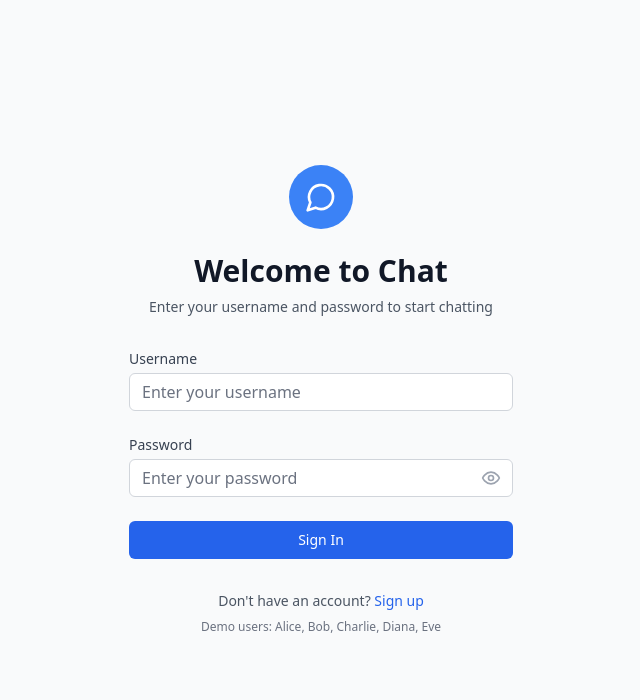
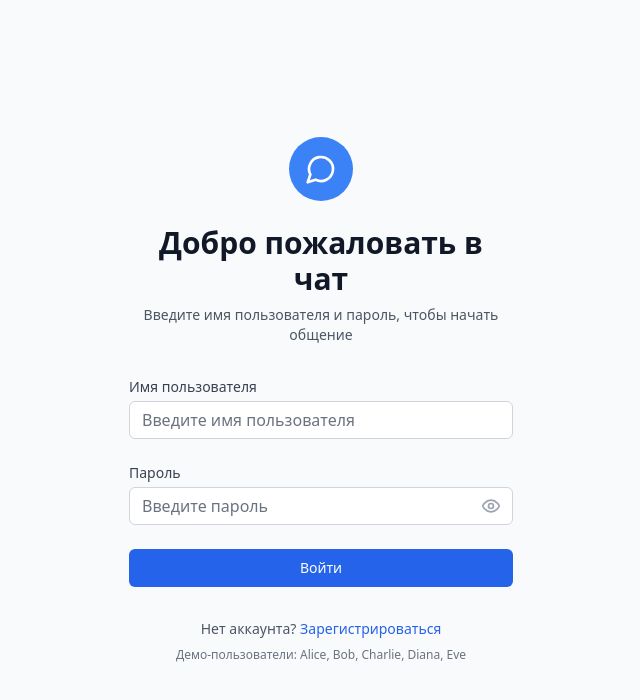
Before and after one commit to tepsurkaevIsa/chat_1.0, a React (Vite) app in the folder client/: page / in a window 1280 px wide. Shown: the top 700 px of the page, without its empty margins (319-959 px from the left). Built offline with nearby package versions, Linux system fonts and the light colour scheme.

Commit message:
feat: Translate UI to Russian and improve error messages
Co-authored-by: tepsurkaevisa <tepsurkaevisa@proton.me>

```diff
--- a/client/index.html
+++ b/client/index.html
@@ -1,5 +1,5 @@
 <!doctype html>
-<html lang="en">
+<html lang="ru">
   <head>
     <meta charset="UTF-8" />
     <link rel="icon" type="image/svg+xml" href="/vite.svg" />
@@ -7,7 +7,7 @@
     <meta name="theme-color" content="#3b82f6" />
     <meta name="apple-mobile-web-app-capable" content="yes" />
     <meta name="apple-mobile-web-app-status-bar-style" content="default" />
-    <title>Chat MVP</title>
+    <title>Чат MVP</title>
   </head>
   <body>
     <div id="root"></div>
--- a/client/src/components/LoginForm.tsx
+++ b/client/src/components/LoginForm.tsx
@@ -17,15 +17,15 @@ export function LoginForm({ onLogin, onSwitchToRegister, isLoading }: LoginFormP
     const newErrors: { [key: string]: string } = {};
 
     if (!username.trim()) {
-      newErrors.username = 'Username is required';
+      newErrors.username = 'Требуется имя пользователя';
     } else if (username.length < 3) {
-      newErrors.username = 'Username must be at least 3 characters';
+      newErrors.username = 'Имя пользователя должно быть не короче 3 символов';
     } else if (username.length > 20) {
-      newErrors.username = 'Username must be less than 20 characters';
+      newErrors.username = 'Имя пользователя должно быть короче 20 символов';
     }
 
     if (!password) {
-      newErrors.password = 'Password is required';
+      newErrors.password = 'Требуется пароль';
     }
 
     setErrors(newErrors);
@@ -49,17 +49,17 @@ export function LoginForm({ onLogin, onSwitchToRegister, isLoading }: LoginFormP
             <MessageCircle className="h-6 w-6 sm:h-8 sm:w-8 text-white" />
           </div>
           <h2 className="mt-4 sm:mt-6 text-2xl sm:text-3xl font-bold text-gray-900 dark:text-white">
-            Welcome to Chat
+            Добро пожаловать в чат
           </h2>
           <p className="mt-2 text-sm text-gray-600 dark:text-gray-400">
-            Enter your username and password to start chatting
+            Введите имя пользователя и пароль, чтобы начать общение
           </p>
         </div>
 
         <form className="mt-6 sm:mt-8 space-y-4 sm:space-y-6" onSubmit={handleSubmit}>
           <div>
             <label htmlFor="username" className="block text-sm font-medium text-gray-700 dark:text-gray-300 mb-1">
-              Username
+              Имя пользователя
             </label>
             <input
               id="username"
@@ -71,7 +71,7 @@ export function LoginForm({ onLogin, onSwitchToRegister, isLoading }: LoginFormP
               className={`relative block w-full px-3 py-3 sm:py-2 border ${
                 errors.username ? 'border-red-500' : 'border-gray-300 dark:border-gray-600'
               } placeholder-gray-500 dark:placeholder-gray-400 text-gray-900 dark:text-white bg-white dark:bg-gray-800 rounded-md focus:outline-none focus:ring-primary-500 focus:border-primary-500 focus:z-10 text-base sm:text-sm`}
-              placeholder="Enter your username"
+              placeholder="Введите имя пользователя"
               maxLength={20}
               disabled={isLoading}
             />
@@ -82,7 +82,7 @@ export function LoginForm({ onLogin, onSwitchToRegister, isLoading }: LoginFormP
 
           <div>
             <label htmlFor="password" className="block text-sm font-medium text-gray-700 dark:text-gray-300 mb-1">
-              Password
+              Пароль
             </label>
             <div className="relative">
               <input
@@ -95,7 +95,7 @@ export function LoginForm({ onLogin, onSwitchToRegister, isLoading }: LoginFormP
                 className={`relative block w-full px-3 py-3 sm:py-2 pr-10 border ${
                   errors.password ? 'border-red-500' : 'border-gray-300 dark:border-gray-600'
                 } placeholder-gray-500 dark:placeholder-gray-400 text-gray-900 dark:text-white bg-white dark:bg-gray-800 rounded-md focus:outline-none focus:ring-primary-500 focus:border-primary-500 focus:z-10 text-base sm:text-sm`}
-                placeholder="Enter your password"
+                placeholder="Введите пароль"
                 disabled={isLoading}
               />
               <button
@@ -125,10 +125,10 @@ export function LoginForm({ onLogin, onSwitchToRegister, isLoading }: LoginFormP
               {isLoading ? (
                 <div className="flex items-center">
                   <div className="animate-spin rounded-full h-4 w-4 border-b-2 border-white mr-2"></div>
-                  Signing in...
+                  Вход...
                 </div>
               ) : (
-                'Sign In'
+                'Войти'
               )}
             </button>
           </div>
@@ -136,16 +136,16 @@ export function LoginForm({ onLogin, onSwitchToRegister, isLoading }: LoginFormP
 
         <div className="text-center">
           <p className="text-sm text-gray-600 dark:text-gray-400">
-            Don't have an account?{' '}
+            Нет аккаунта?{' '}
             <button
               onClick={onSwitchToRegister}
               className="font-medium text-primary-600 hover:text-primary-500 dark:text-primary-400 dark:hover:text-primary-300"
             >
-              Sign up
+              Зарегистрироваться
             </button>
           </p>
           <p className="mt-2 text-xs text-gray-500 dark:text-gray-400">
-            Demo users: Alice, Bob, Charlie, Diana, Eve
+            Демо-пользователи: Alice, Bob, Charlie, Diana, Eve
           </p>
         </div>
       </div>
--- a/client/src/components/Message.tsx
+++ b/client/src/components/Message.tsx
@@ -1,5 +1,6 @@
 import { Message as MessageType, User } from '../types';
 import { formatDistanceToNow } from 'date-fns';
+import { ru } from 'date-fns/locale';
 
 interface MessageProps {
   message: MessageType;
@@ -32,7 +33,7 @@ export function Message({ message, currentUser, otherUser }: MessageProps) {
           <span className={`text-xs opacity-75 ${
             isOwn ? 'text-primary-100' : 'text-gray-500 dark:text-gray-400'
           }`}>
-            {formatDistanceToNow(createdAt, { addSuffix: true })}
+            {formatDistanceToNow(createdAt, { addSuffix: true, locale: ru })}
           </span>
           {isOwn && message.readAt && (
             <span className="text-xs opacity-75 ml-2 flex-shrink-0">✓✓</span>
--- a/client/src/components/RegisterForm.tsx
+++ b/client/src/components/RegisterForm.tsx
@@ -19,23 +19,23 @@ export function RegisterForm({ onRegister, onSwitchToLogin, isLoading }: Registe
     const newErrors: { [key: string]: string } = {};
 
     if (!username.trim()) {
-      newErrors.username = 'Username is required';
+      newErrors.username = 'Требуется имя пользователя';
     } else if (username.length < 3) {
-      newErrors.username = 'Username must be at least 3 characters';
+      newErrors.username = 'Имя пользователя должно быть не короче 3 символов';
     } else if (username.length > 20) {
-      newErrors.username = 'Username must be less than 20 characters';
+      newErrors.username = 'Имя пользователя должно быть короче 20 символов';
     }
 
     if (!password) {
-      newErrors.password = 'Password is required';
+      newErrors.password = 'Требуется пароль';
     } else if (password.length < 6) {
-      newErrors.password = 'Password must be at least 6 characters';
+      newErrors.password = 'Пароль должен быть не короче 6 символов';
     }
 
     if (!confirmPassword) {
-      newErrors.confirmPassword = 'Please confirm your password';
+      newErrors.confirmPassword = 'Подтвердите пароль';
     } else if (password !== confirmPassword) {
-      newErrors.confirmPassword = 'Passwords do not match';
+      newErrors.confirmPassword = 'Пароли не совпадают';
     }
 
     setErrors(newErrors);
@@ -58,17 +58,17 @@ export function RegisterForm({ onRegister, onSwitchToLogin, isLoading }: Registe
             <MessageCircle className="h-6 w-6 sm:h-8 sm:w-8 text-white" />
           </div>
           <h2 className="mt-4 sm:mt-6 text-2xl sm:text-3xl font-bold text-gray-900 dark:text-white">
-            Create Account
+            Создать аккаунт
           </h2>
           <p className="mt-2 text-sm text-gray-600 dark:text-gray-400">
-            Register to start chatting
+            Зарегистрируйтесь, чтобы начать общение
           </p>
         </div>
 
         <form className="mt-6 sm:mt-8 space-y-4 sm:space-y-6" onSubmit={handleSubmit}>
           <div>
             <label htmlFor="username" className="block text-sm font-medium text-gray-700 dark:text-gray-300 mb-1">
-              Username
+              Имя пользователя
             </label>
             <input
               id="username"
@@ -80,7 +80,7 @@ export function RegisterForm({ onRegister, onSwitchToLogin, isLoading }: Registe
               className={`relative block w-full px-3 py-3 sm:py-2 border ${
                 errors.username ? 'border-red-500' : 'border-gray-300 dark:border-gray-600'
               } placeholder-gray-500 dark:placeholder-gray-400 text-gray-900 dark:text-white bg-white dark:bg-gray-800 rounded-md focus:outline-none focus:ring-primary-500 focus:border-primary-500 focus:z-10 text-base sm:text-sm`}
-              placeholder="Enter your username"
+              placeholder="Введите имя пользователя"
               maxLength={20}
               disabled={isLoading}
             />
@@ -91,7 +91,7 @@ export function RegisterForm({ onRegister, onSwitchToLogin, isLoading }: Registe
 
           <div>
             <label htmlFor="password" className="block text-sm font-medium text-gray-700 dark:text-gray-300 mb-1">
-              Password
+              Пароль
             </label>
             <div className="relative">
               <input
@@ -104,7 +104,7 @@ export function RegisterForm({ onRegister, onSwitchToLogin, isLoading }: Registe
                 className={`relative block w-full px-3 py-3 sm:py-2 pr-10 border ${
                   errors.password ? 'border-red-500' : 'border-gray-300 dark:border-gray-600'
                 } placeholder-gray-500 dark:placeholder-gray-400 text-gray-900 dark:text-white bg-white dark:bg-gray-800 rounded-md focus:outline-none focus:ring-primary-500 focus:border-primary-500 focus:z-10 text-base sm:text-sm`}
-                placeholder="Enter your password"
+                placeholder="Введите пароль"
                 disabled={isLoading}
               />
               <button
@@ -126,7 +126,7 @@ export function RegisterForm({ onRegister, onSwitchToLogin, isLoading }: Registe
 
           <div>
             <label htmlFor="confirmPassword" className="block text-sm font-medium text-gray-700 dark:text-gray-300 mb-1">
-              Confirm Password
+              Подтверждение пароля
             </label>
             <div className="relative">
               <input
@@ -139,7 +139,7 @@ export function RegisterForm({ onRegister, onSwitchToLogin, isLoading }: Registe
                 className={`relative block w-full px-3 py-3 sm:py-2 pr-10 border ${
                   errors.confirmPassword ? 'border-red-500' : 'border-gray-300 dark:border-gray-600'
                 } placeholder-gray-500 dark:placeholder-gray-400 text-gray-900 dark:text-white bg-white dark:bg-gray-800 rounded-md focus:outline-none focus:ring-primary-500 focus:border-primary-500 focus:z-10 text-base sm:text-sm`}
-                placeholder="Confirm your password"
+                placeholder="Подтвердите пароль"
                 disabled={isLoading}
               />
               <button
@@ -168,10 +168,10 @@ export function RegisterForm({ onRegister, onSwitchToLogin, isLoading }: Registe
               {isLoading ? (
                 <div className="flex items-center">
                   <div className="animate-spin rounded-full h-4 w-4 border-b-2 border-white mr-2"></div>
-                  Creating Account...
+                  Создание аккаунта...
                 </div>
               ) : (
-                'Create Account'
+                'Создать аккаунт'
               )}
             </button>
           </div>
@@ -179,12 +179,12 @@ export function RegisterForm({ onRegister, onSwitchToLogin, isLoading }: Registe
 
         <div className="text-center">
           <p className="text-sm text-gray-600 dark:text-gray-400">
-            Already have an account?{' '}
+            Уже есть аккаунт?{' '}
             <button
               onClick={onSwitchToLogin}
               className="font-medium text-primary-600 hover:text-primary-500 dark:text-primary-400 dark:hover:text-primary-300"
             >
-              Sign in
+              Войти
             </button>
           </p>
         </div>
--- a/client/src/components/Sidebar.tsx
+++ b/client/src/components/Sidebar.tsx
@@ -23,7 +23,7 @@ export function Sidebar({ users, currentUser, currentChatUserId, onUserSelect }:
             <h2 className="text-lg font-semibold text-gray-900 dark:text-white">
               {currentUser.username}
             </h2>
-            <p className="text-sm text-green-500">Online</p>
+            <p className="text-sm text-green-500">В сети</p>
           </div>
           {/* Close button for mobile */}
           <button className="lg:hidden p-1 hover:bg-gray-100 dark:hover:bg-gray-700 rounded">
@@ -40,7 +40,7 @@ export function Sidebar({ users, currentUser, currentChatUserId, onUserSelect }:
           <div className="flex items-center space-x-2 mb-4">
             <Users className="w-5 h-5 text-gray-500 dark:text-gray-400" />
             <h3 className="text-sm font-medium text-gray-500 dark:text-gray-400 uppercase tracking-wide">
-              Users
+              Пользователи
             </h3>
           </div>
 
@@ -73,7 +73,7 @@ export function Sidebar({ users, currentUser, currentChatUserId, onUserSelect }:
                     )}
                   </div>
                   <p className="text-xs text-gray-500 dark:text-gray-400">
-                    {user.isOnline ? 'Online' : 'Offline'}
+                    {user.isOnline ? 'В сети' : 'Не в сети'}
                   </p>
                 </div>
                 <MessageCircle className="w-4 h-4 text-gray-400 dark:text-gray-500 flex-shrink-0" />
--- a/client/src/components/TypingIndicator.tsx
+++ b/client/src/components/TypingIndicator.tsx
@@ -21,8 +21,8 @@ export function TypingIndicator({ users, currentUserId }: TypingIndicatorProps)
       </div>
       <span>
         {typingUsers.length === 1
-          ? `${typingUsers[0].username} is typing...`
-          : `${typingUsers.length} people are typing...`
+          ? `${typingUsers[0].username} печатает...`
+          : `${typingUsers.length} человек печатают...`
         }
       </span>
     </div>
```
Also changed, not shown: client/src/App.tsx (+7 -7 lines), client/src/components/ChatWindow.tsx (+6 -6 lines).
